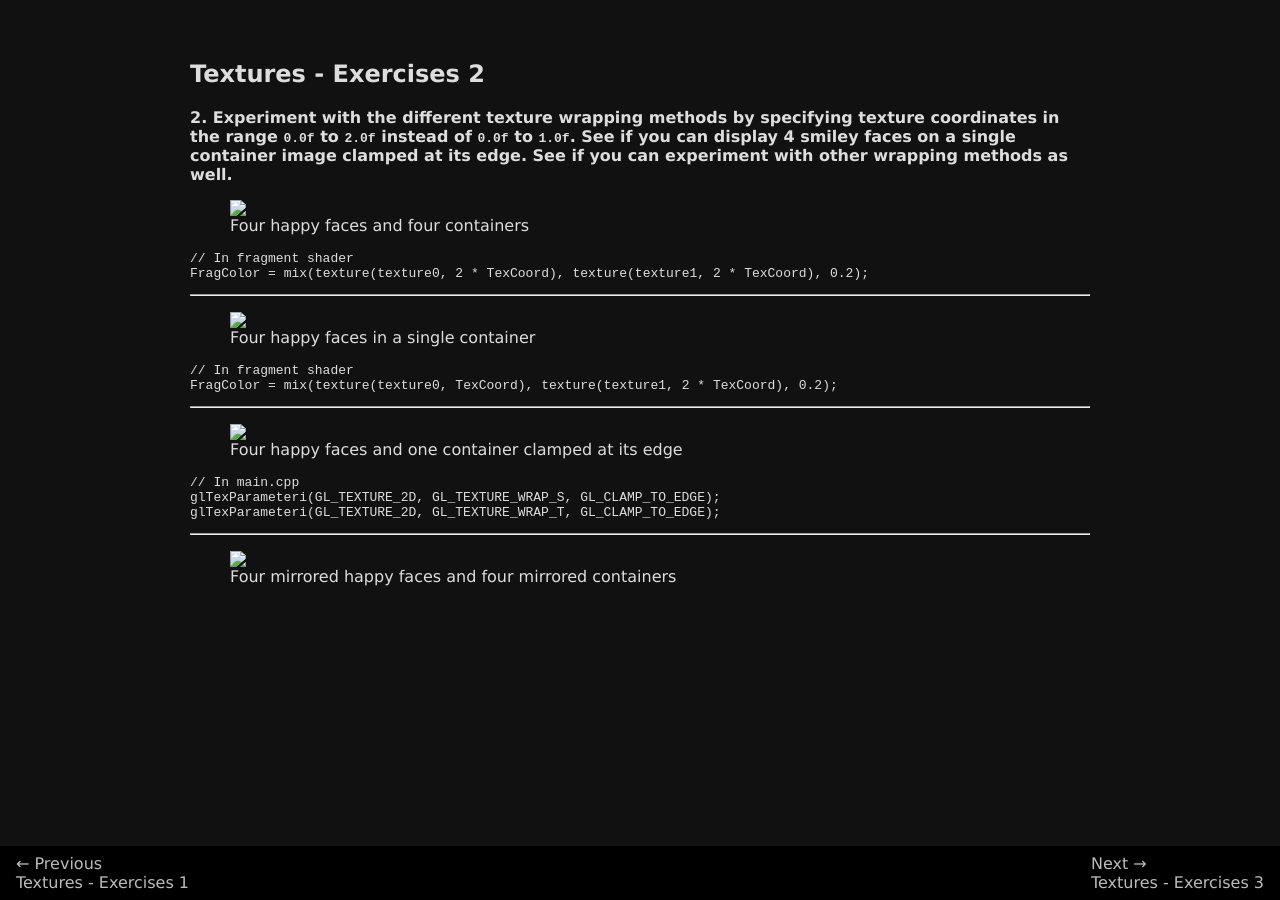
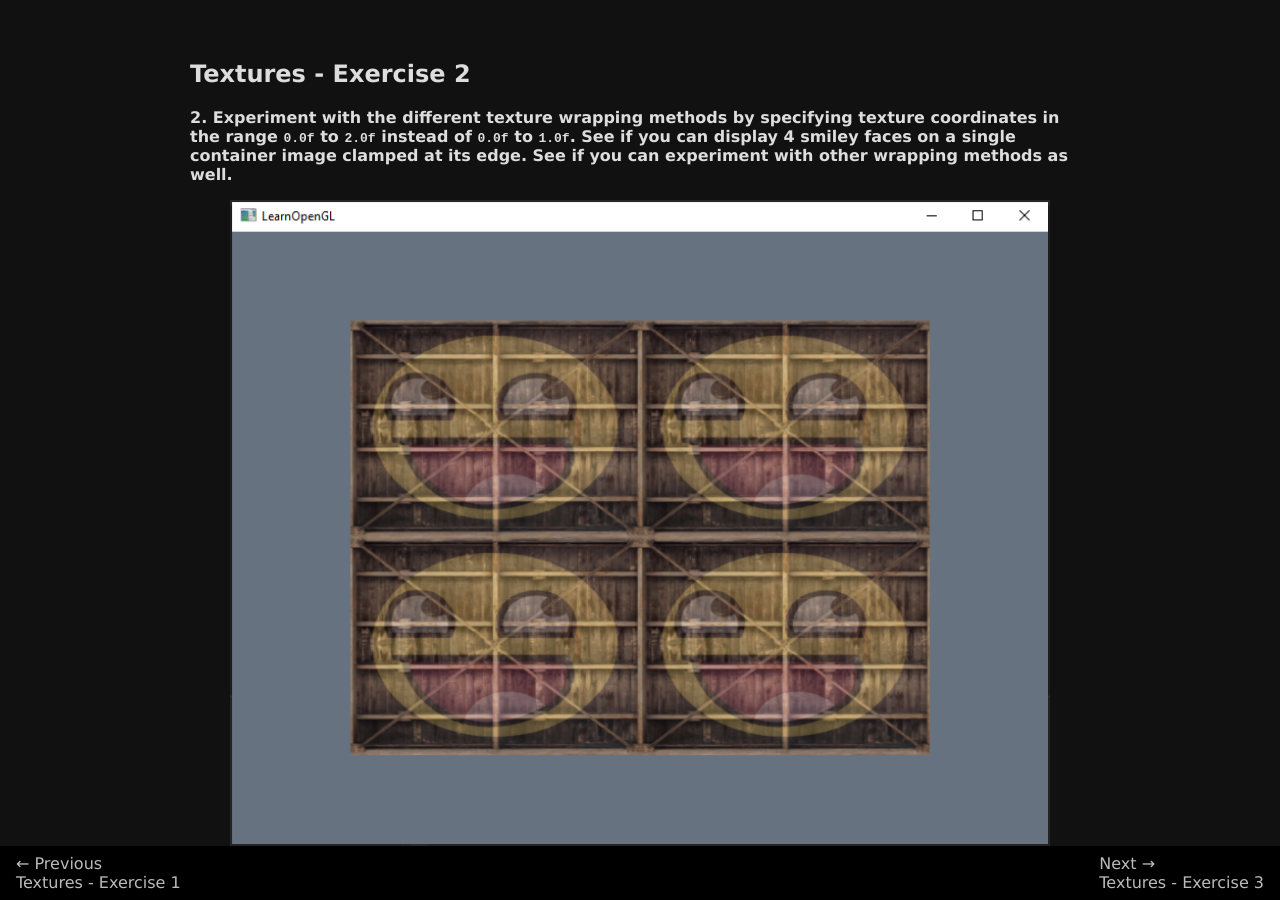
Before and after one commit to jwannamaker/LearnOpenGL, a Jekyll site: the page built from _pages/textures/exercises/2.md, in a window 1280 px wide and 900 px high. Built offline with Jekyll 4.4.1, drawn with Linux system fonts in a browser that asks for light colours.

Commit message:
Adding coordinates site content, refining css

````diff
--- a/_pages/textures/exercises/1.md
+++ b/_pages/textures/exercises/1.md
@@ -1,6 +1,6 @@
 ---
 layout: detail
-title: Textures - Exercises 1
+title: Textures - Exercise 1
 permalink: /textures/exercises/1.html
 order: 19
 ---
--- a/_pages/textures/exercises/2.md
+++ b/_pages/textures/exercises/2.md
@@ -1,6 +1,6 @@
 ---
 layout: detail
-title: Textures - Exercises 2
+title: Textures - Exercise 2
 permalink: /textures/exercises/2.html
 order: 20
 ---
@@ -8,7 +8,7 @@
 **2. Experiment with the different texture wrapping methods by specifying texture coordinates in the range ```0.0f``` to ```2.0f``` instead of ```0.0f``` to ```1.0f```. See if you can display 4 smiley faces on a single container image clamped at its edge. See if you can experiment with other wrapping methods as well.**
 
 <figure>
-    <img src="{{ site.baseurl }}/textures/exercises/2/1.png">
+    <img src="{{ site.baseurl }}/assets/textures/exercises/2/1.png">
     <figcaption>Four happy faces and four containers</figcaption>
 </figure>
 
@@ -20,7 +20,7 @@
 ---
 
 <figure>
-    <img src="{{ site.baseurl }}/textures/exercises/2/2.png">
+    <img src="{{ site.baseurl }}/assets/textures/exercises/2/2.png">
     <figcaption>Four happy faces in a single container</figcaption>
 </figure>
 
@@ -32,7 +32,7 @@
 ---
 
 <figure>
-    <img src="{{ site.baseurl }}/textures/exercises/2/3.png">
+    <img src="{{ site.baseurl }}/assets/textures/exercises/2/3.png">
     <figcaption>Four happy faces and one container clamped at its edge</figcaption>
 </figure>
 
@@ -45,6 +45,6 @@
 ---
 
 <figure>
-    <img src="{{ site.baseurl }}/textures/exercises/2/4.png">
+    <img src="{{ site.baseurl }}/assets/textures/exercises/2/4.png">
     <figcaption>Four mirrored happy faces and four mirrored containers</figcaption>
 </figure>
--- a/_pages/textures/exercises/3.md
+++ b/_pages/textures/exercises/3.md
@@ -1,6 +1,6 @@
 ---
 layout: detail
-title: Textures - Exercises 3
+title: Textures - Exercise 3
 permalink: /textures/exercises/3.html
 order: 21
 ---
--- a/index.html
+++ b/index.html
@@ -11,7 +11,7 @@
 <h2>LearnOpenGL - Getting Started</h2>
 
 <p>
-  <a href="https://learnopengl.com/">LearnOpenGL.com</a>, is a free, online book with easily digestible lessons, examples, and excercises that make it a popular introduction to the realm of graphics programming. This is my work from the sections of <a href="https://learnopengl.com/Getting-started">Getting Started</a>.
+  <a href="https://learnopengl.com/Introduction">LearnOpenGL.com</a>, is a free, online book with easily digestible lessons, examples, and excercises that make it a popular introduction to the realm of graphics programming. This is my work from the sections of <a href="https://learnopengl.com/Getting-started/OpenGL">Getting Started</a>.
 </p>
 
 <div class="thumb-grid">
````
Also changed, not shown: _pages/textures/exercises/4.md (+1 -1 lines), assets/coordinates/notes/5/thumb.png (added), 1 other file.
